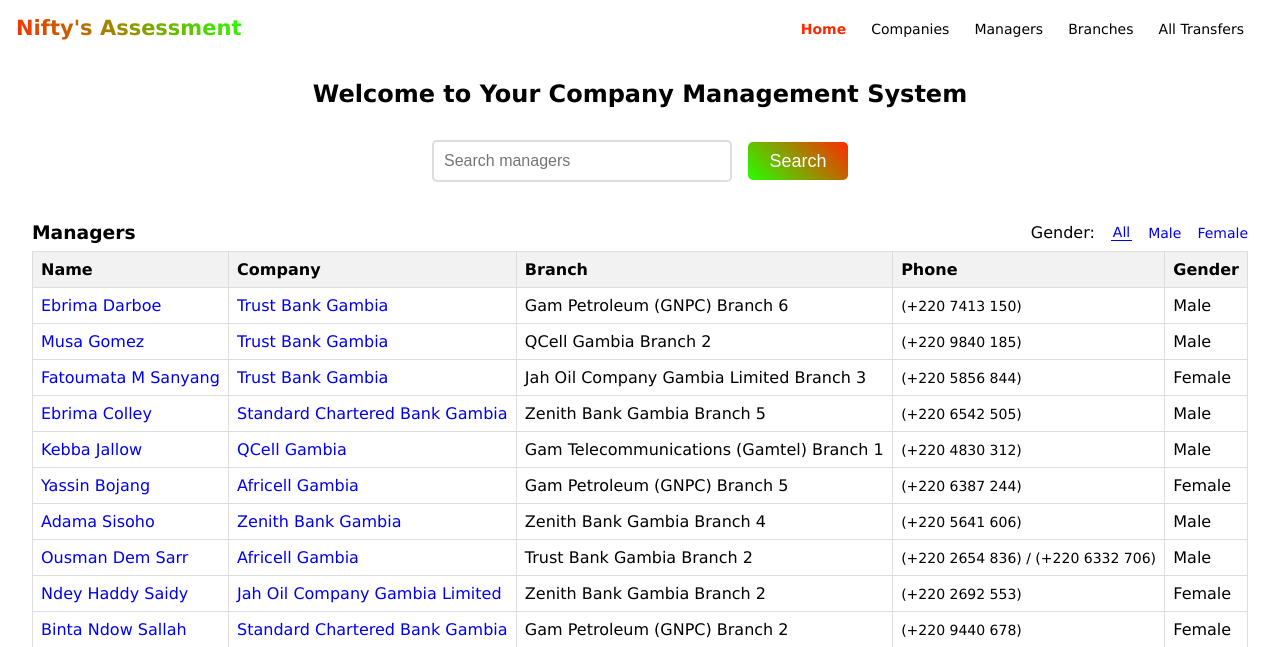
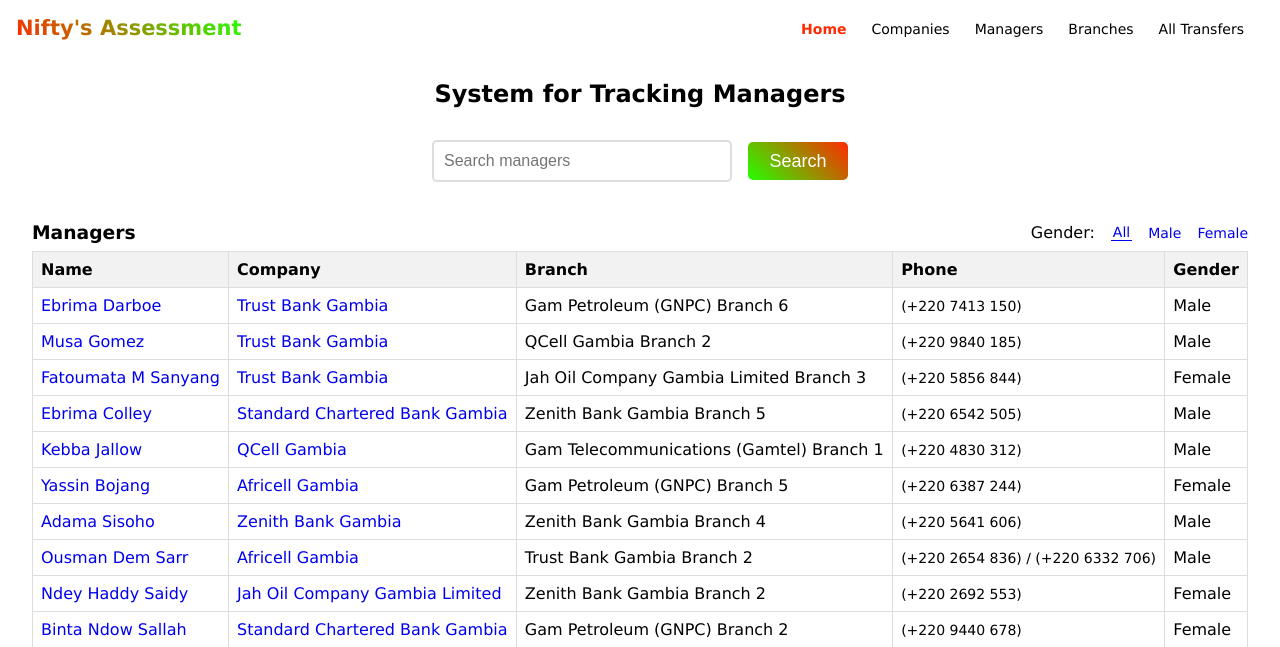
Before and after one commit to medmaha/nifty-assessment, a Django app: page / in a window 1280 px wide. Shown: the top 647 px of the page. Run offline with Django 4.2, Linux system fonts and the light colour scheme; data comes from the database, SQL or seed files in the repository.

Commit message:
enhancement

```diff
--- a/app/static/app/css/index.css
+++ b/app/static/app/css/index.css
@@ -44,6 +44,7 @@ nav {
     display: flex;
     align-items: center;
     justify-content: space-between;
+    gap: 1.5rem;
     background-color: var(--bg-color);
     padding: 1rem;
 }
@@ -55,8 +56,23 @@ nav h2 {
     color: transparent;
 }
 
+@media (max-width:600px) {
+    nav h2 {
+        font-size: 18px;
+    }
+
+    nav ul li a {
+        font-size: 12px;
+    }
+}
+
 nav ul {
+    display: flex;
+    align-items: flex-center;
+    justify-content: flex-end;
     list-style-type: none;
+    flex-wrap: wrap;
+    gap: 5px;
 }
 
 nav ul li {
--- a/app/templates/app/branches.html
+++ b/app/templates/app/branches.html
@@ -1,7 +1,7 @@
 {% extends 'app/base.html' %}
 
 {% block header %}
-  <h1>Branches List</h1>
+  <h1>List of Business Branches</h1>
   <div class="search-container">
     <form hx-trigger="submit" hx-target="#branchesList" hx-get="{% url 'search_results' %}" style="width:100%; padding-top: 1rem;">
       <input type="search" placeholder="Search a branch..." name="query" class="search-input" />
--- a/app/templates/app/companies.html
+++ b/app/templates/app/companies.html
@@ -1,7 +1,7 @@
 {% extends 'app/base.html' %}
 
 {% block header %}
-  <h1>Companies List</h1>
+  <h1>Businesses Listing</h1>
   <div class="search-container">
     <form hx-trigger="submit" hx-target="#companyList" hx-get="{% url 'search_results' %}" style="width:100%">
       <input type="search" placeholder="Search company_name" name="query" class="search-input" />
--- a/app/templates/app/index.html
+++ b/app/templates/app/index.html
@@ -1,7 +1,7 @@
 {% extends 'app/base.html' %}
 
 {% block header %}
-  <h1>Welcome to Your Company Management System</h1>
+  <h1>System for Tracking Managers</h1>
   <div class="search-container">
     <form hx-trigger="submit" hx-target="#managersList" hx-get="{% url 'search_results' %}" style="width:100%; padding-top: 1rem;">
       <input type="search" placeholder="Search managers" name="query" class="search-input" />
--- a/app/templates/app/managers.html
+++ b/app/templates/app/managers.html
@@ -1,7 +1,7 @@
 {% extends 'app/base.html' %}
 
 {% block header %}
-  <h1>Managers List</h1>
+  <h1>Managers Listing</h1>
   <div class="search-container">
     <form hx-trigger="submit" hx-target="#managersList" hx-get="{% url 'search_results' %}" style="width:100%">
       <input type="search" placeholder="Search managers" name="query" class="search-input" />
--- a/app/templates/app/transfer-histories.html
+++ b/app/templates/app/transfer-histories.html
@@ -1,7 +1,7 @@
 {% extends 'app/base.html' %}
 
 {% block header %}
-  <h1>All Transfers Histories</h1>
+  <h1>Every Transfer History</h1>
   <div class="search-container">
     <form hx-trigger="change" hx-target="#transfersList" hx-get="{% url 'search_results' %}" style="width: 100%; padding-top: 1rem;">
       <div style="display: flex; align-items: center; gap:2rem">
--- a/app/views.py
+++ b/app/views.py
@@ -67,17 +67,16 @@ def companies(request):
 
 def managers(request):
     _managers = Manager.objects.filter(branch__gte=0)
-
     gender = "all"
 
     if request.GET.get("m-gender"):
         if "male" == request.GET["m-gender"]:
             gender = "male"
-            _managers = managers.filter(gender__iexact="male")
+            _managers = _managers.filter(gender__iexact="male")
 
         if "female" == request.GET["m-gender"]:
             gender = "female"
-            managers = managers.filter(gender__iexact="female")
+            _managers = _managers.filter(gender__iexact="female")
 
     page = request.GET.get("page")
     paginator = Paginator(_managers, ITEMS_PER_PAGE)
--- a/public/app/css/index.css
+++ b/public/app/css/index.css
@@ -53,9 +53,13 @@ nav h2 {
     -webkit-background-clip: text;
     background-clip: text;
     color: transparent;
+    padding-right: 1rem;
 }
 
 nav ul {
+    display: flex;
+    align-items: center;
+    justify-content: space-between;
     list-style-type: none;
 }
 
--- a/public/css/index.css
+++ b/public/css/index.css
@@ -4,6 +4,7 @@
     padding: 0;
     text-decoration: none;
 }
+
 
 
 a.gender {
@@ -52,9 +53,13 @@ nav h2 {
     -webkit-background-clip: text;
     background-clip: text;
     color: transparent;
+    padding-right: 1rem;
 }
 
 nav ul {
+    display: flex;
+    align-items: center;
+    justify-content: space-between;
     list-style-type: none;
 }
 
```
